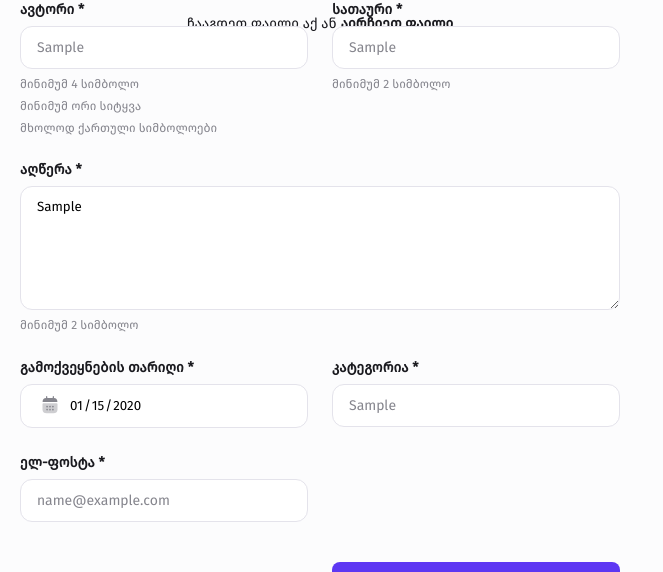
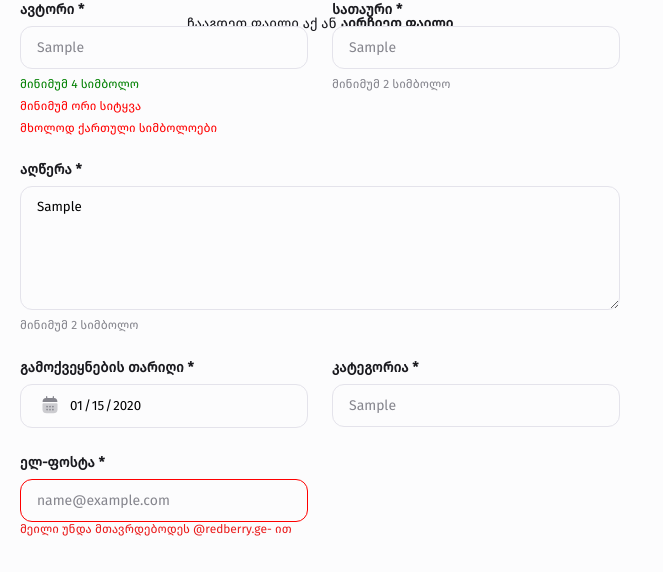
Before and after one commit to Ani-Gamtsemlidze/redberry_bootcamp, a React (Vite) app: page /addblog in a window 1280 px wide. Both pictures are taken after typing "Sample", "Sample", "Sample", "2020-01-15", "Sample", "name@example.com" into the empty fields and a click on the button "გამოქვეყნება". Shown: the part 429-1001 px from the top of the page, without its empty margins (0-663 px from the left). Built offline with nearby package versions, Linux system fonts and the light colour scheme; no server answers.

Commit message:
email and author validation setup

```diff
--- a/src/components/form/input/Input.module.css
+++ b/src/components/form/input/Input.module.css
@@ -6,4 +6,9 @@
   padding: 12px 16px 0;
   outline: none;
   margin-top: 8px;
+  transition: 0.4s;
+  background-color: #fcfcfd;
 }
+.textarea:hover {
+  background-color: #f9f9fa;
+}
--- a/src/components/form/uploadImage/UploadImage.module.css
+++ b/src/components/form/uploadImage/UploadImage.module.css
@@ -16,6 +16,11 @@ input[type="file" i] {
   display: flex;
   justify-content: center;
   align-items: center;
+  transition: 0.4s;
+}
+
+.file:hover {
+  background-color: #f1effb;
 }
 
 .img_file {
--- a/src/components/slider/Slider.jsx
+++ b/src/components/slider/Slider.jsx
@@ -7,7 +7,6 @@ import { Swiper, SwiperSlide } from "swiper/react";
 import prevArrow from "../../../public/images/slider-arrow-prev.png";
 import nextArrow from "../../../public/images/slider-arrow-next.png";
 
-// Import Swiper styles
 import "swiper/css";
 
 function Slider({ categoryId }) {
--- a/src/pages/blogUpload/BlogUpload.jsx
+++ b/src/pages/blogUpload/BlogUpload.jsx
@@ -5,7 +5,7 @@ import UploadImage from "../../components/form/uploadImage/UploadImage";
 import { useBlogs } from "../../context/BlogContextProvider";
 import axios from "axios";
 import calendar from "../../../public/images/calendar.svg";
-import { useState } from "react";
+import { useEffect, useState } from "react";
 import SuccessPopUp from "../../components/popup/SuccessPopUp";
 import { Link } from "react-router-dom";
 
@@ -13,11 +13,25 @@ function BlogUpload() {
   const [successPopUp, setSuccessPopUp] = useState(false);
   const { inputValues, handleInputChange } = useBlogs();
 
-  // send request to back for adding blog
+  const email = inputValues.email_input;
+  const author = inputValues.author_input;
+
+  const authorSymbolsValidate =
+    author.trim().replace(/\s+/g, "").length < 4 && author.trim() !== "";
+
+  const authorLnegthValidate =
+    author.trim().split(" ").length < 2 && author.trim() !== "";
+  console.log(author.trim().split(" "));
+
+  const georgianAlphabetRegex = /^[\u10D0-\u10FF\s]+$/;
+  const valideAlphabet =
+    georgianAlphabetRegex.test(author) && author.trim() !== "";
 
   const BASE_URL = "https://api.blog.redberryinternship.ge/api/blogs";
   const token =
     "5e4977d25fb8a029227f395a8d29b694059c94c67d1253b1930c154111b277c1";
+
+  const validateEmmail = email !== "" && !email.trim().includes("@redberry.ge");
 
   const handleCreateRequest = async (e) => {
     e.preventDefault();
@@ -79,9 +93,40 @@ function BlogUpload() {
                   onChange={handleInputChange}
                 />
                 <div className={styles.info}>
-                  <span>მინიმუმ 4 სიმბოლო </span>
-                  <span>მინიმუმ ორი სიტყვა </span>
-                  <span> მხოლოდ ქართული სიმბოლოები</span>
+                  <span
+                    style={{
+                      color: authorSymbolsValidate
+                        ? "red"
+                        : inputValues.author_input === ""
+                        ? "grey"
+                        : "green",
+                    }}
+                  >
+                    მინიმუმ 4 სიმბოლო{" "}
+                  </span>
+                  <span
+                    style={{
+                      color: authorLnegthValidate
+                        ? "red"
+                        : author === ""
+                        ? "grey"
+                        : "green",
+                    }}
+                  >
+                    მინიმუმ ორი სიტყვა{" "}
+                  </span>
+                  <span
+                    style={{
+                      color: valideAlphabet
+                        ? "green"
+                        : author === ""
+                        ? "grey"
+                        : "red",
+                    }}
+                  >
+                    {" "}
+                    მხოლოდ ქართული სიმბოლოები
+                  </span>
                 </div>
               </div>
               <div className={styles.title}>
@@ -134,6 +179,13 @@ function BlogUpload() {
             </div>
             <div>
               <Input
+                className={
+                  validateEmmail
+                    ? styles.error_border
+                    : inputValues.email_input
+                    ? styles.success_border
+                    : ""
+                }
                 label="ელ-ფოსტა"
                 name="email_input"
                 id="email"
@@ -142,6 +194,11 @@ function BlogUpload() {
                 autoComplete="off"
                 onChange={handleInputChange}
               />
+              {validateEmmail && (
+                <p style={{ color: "#EA1919", fontSize: "12px" }}>
+                  მეილი უნდა მთავრდებოდეს @redberry.ge- ით
+                </p>
+              )}
             </div>
             {successPopUp && (
               <SuccessPopUp>
--- a/src/pages/blogUpload/BlogUpload.module.css
+++ b/src/pages/blogUpload/BlogUpload.module.css
@@ -66,6 +66,7 @@ input[type="text"] {
   border: 1px #e4e3eb solid;
   margin: 8px 0 0;
   display: flex;
+  background-color: #fcfcfd;
 }
 
 input[type="date"] {
@@ -75,6 +76,8 @@ input[type="date"] {
   margin: 8px 0 0;
   padding: 12px 0 12px 48px;
   outline: none;
+  background-color: #fcfcfd;
+  transition: 0.4s;
 }
 
 input[type="text" i],
@@ -82,6 +85,10 @@ input[type="date" i]::placeholder {
   color: #85858d;
   font-size: 14px;
   outline: none;
+}
+input[type="text" i]:hover,
+input[type="date" i]:hover {
+  background-color: #f9f9fa;
 }
 
 input[type="date"]::-webkit-calendar-picker-indicator,
@@ -117,6 +124,10 @@ input[type="date"]::-webkit-clear-button {
   border-radius: 8px;
   font-size: 14px;
   cursor: pointer;
+  transition: 0.4s;
+}
+.publish_button button:hover {
+  background-color: #512be7;
 }
 .btn {
   background-color: #5d37f3;
@@ -132,3 +143,27 @@ input[type="date"]::-webkit-clear-button {
   outline: none;
   text-decoration: none;
 }
+
+.error_border {
+  border: 1px solid red !important;
+}
+
+.success_border {
+  border: 1px solid green !important;
+}
+
+.default_border {
+  border: 1px #e4e3eb solid;
+}
+
+/* .error_color {
+  color: red !important;
+}
+
+.success_color {
+  color: green !important;
+}
+
+.default_color {
+  color: #85858d !important;
+} */
```
